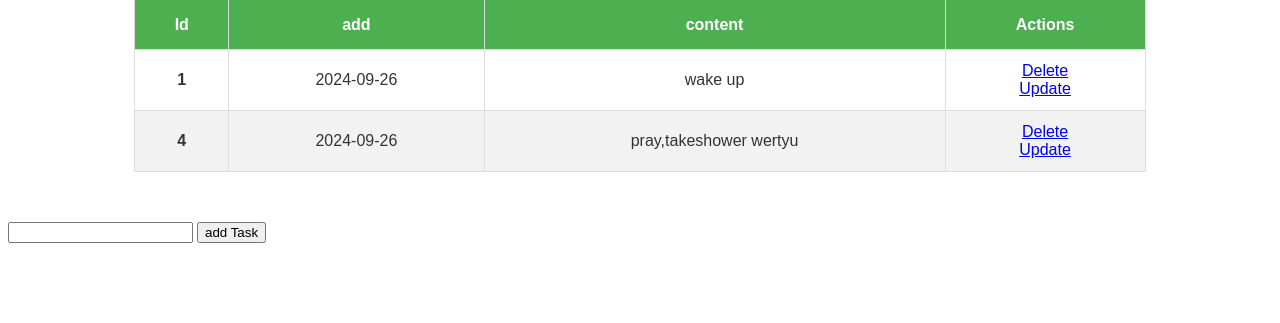
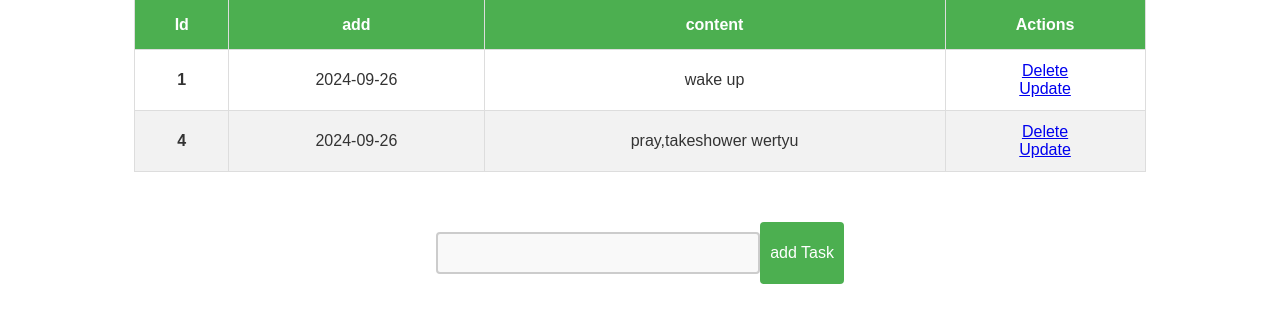
Before and after one commit to JayddieTech/flask-todo, a Flask app: page / in a window 1280 px wide. Shown: the part 109-432 px from the top of the page. Run offline with Flask 3, Linux system fonts and the light colour scheme; data comes from the database, SQL or seed files in the repository.

Commit message:
css update

```diff
--- a/static/css/main.css
+++ b/static/css/main.css
@@ -49,3 +49,55 @@ table tr {
 table td:first-child {
     font-weight: bold;
 }
+
+
+form{
+    display: flex;
+    justify-content: center;
+}
+input[type="text"]{
+   background:yellowgreen;
+}
+input[type="text"] {
+    width: 300px;             /* Set the width of the input */
+    padding: 10px;            /* Add padding inside the input */
+    margin: 10px 0;           /* Add margin outside the input */
+    border: 2px solid #ccc;   /* Border color */
+    border-radius: 4px;       /* Rounded corners */
+    font-size: 16px;          /* Font size */
+    color: #333;              /* Text color */
+    background-color: #f9f9f9; /* Background color */
+    transition: border 0.3s;  /* Smooth transition for border */
+  }
+
+  input[type="text"]:focus {
+    border-color: #66afe9;    /* Change border color on focus */
+    outline: none;            /* Remove outline on focus */
+    box-shadow: 0 0 8px rgba(102, 175, 233, 0.6); /* Add a shadow on focus */
+  }
+
+  input[type="text"]::placeholder {
+    color: #888;              /* Placeholder text color */
+  }
+
+
+  button {
+    background-color: #4CAF50; /* Green background */
+    color: white;              /* White text */
+    padding: 2px 10px;        /* Padding inside the button */
+    border: none;              /* Remove default border */
+    border-radius: 4px;        /* Rounded corners */
+    cursor: pointer;           /* Pointer cursor on hover */
+    font-size: 16px;           /* Font size */
+    transition: background-color 0.3s ease; /* Smooth transition */
+
+  }
+
+  button:hover {
+    background-color: #45a049; /* Darker green on hover */
+  }
+
+  button:active {
+    background-color: #3e8e41; /* Even darker green when clicked */
+    transform: translateY(2px); /* Button moves slightly when clicked */
+  }
```
